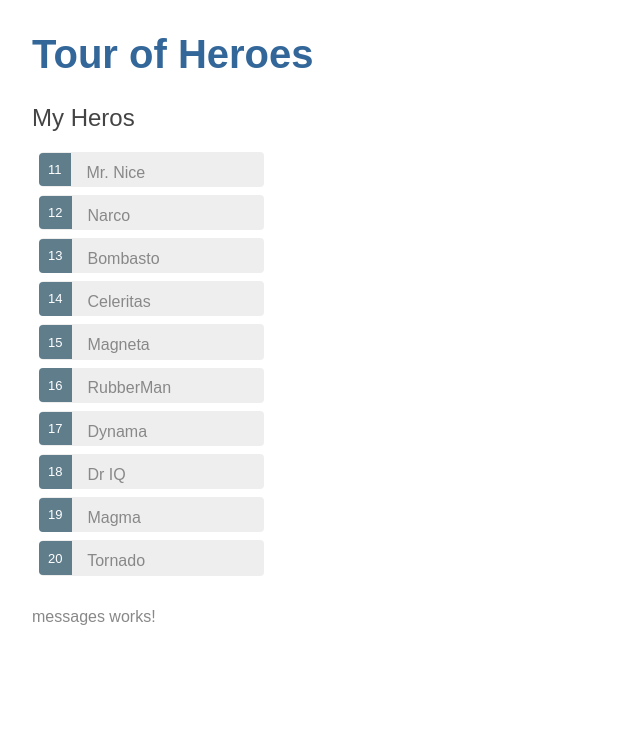
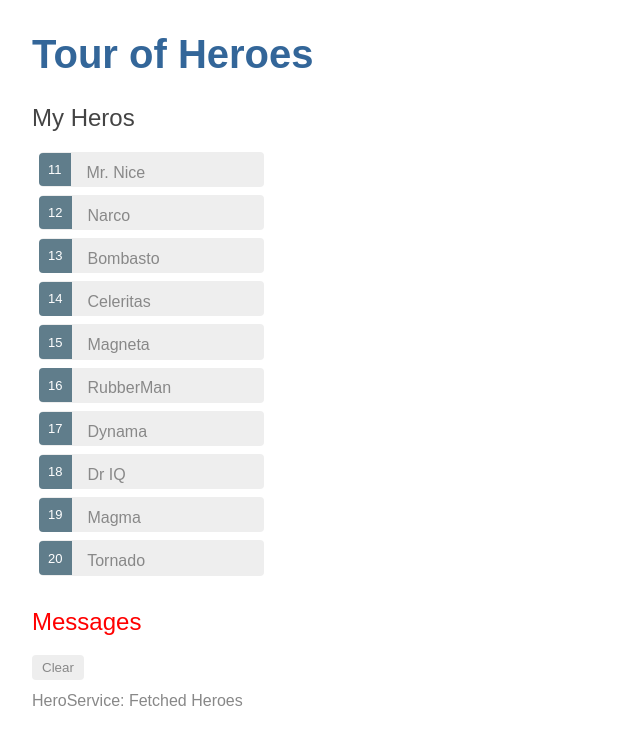
Before and after one commit to tony2tones/angular-tour-of-heroes, an Angular app: page /heroes in a window 1280 px wide. Shown: the top 744 px of the page, without its empty margins (0-640 px from the left). Built offline with nearby package versions, Linux system fonts and the light colour scheme.

Commit message:
add routing module and imports

```diff
--- a/src/app/app.module.ts
+++ b/src/app/app.module.ts
@@ -6,6 +6,7 @@
 import { HeroesComponent } from './heroes/heroes.component';
 import { HeroDetailComponent } from './hero-detail/hero-detail.component';
 import { MessagesComponent } from './messages/messages.component';
+import { AppRoutingModule } from './app-routing.module';
 
 @NgModule({
   declarations: [
@@ -16,7 +17,8 @@
   ],
   imports: [
     BrowserModule,
-    FormsModule
+    FormsModule,
+    AppRoutingModule
 
   ],
   providers: [],
--- a/src/app/messages/messages.component.css
+++ b/src/app/messages/messages.component.css
@@ -0,0 +1,35 @@
+/* MessagesComponent's private CSS styles */
+h2 {
+    color: red;
+    font-family: Arial, Helvetica, sans-serif;
+    font-weight: lighter;
+  }
+  body {
+    margin: 2em;
+  }
+  body, input[text], button {
+    color: crimson;
+    font-family: Cambria, Georgia;
+  }
+
+  button.clear {
+    font-family: Arial;
+    background-color: #eee;
+    border: none;
+    padding: 5px 10px;
+    border-radius: 4px;
+    cursor: pointer;
+    cursor: hand;
+  }
+  button:hover {
+    background-color: #cfd8dc;
+  }
+  button:disabled {
+    background-color: #eee;
+    color: #aaa;
+    cursor: auto;
+  }
+  button.clear {
+    color: #888;
+    margin-bottom: 12px;
+  }
--- a/src/app/messages/messages.component.html
+++ b/src/app/messages/messages.component.html
@@ -1,3 +1,7 @@
-<p>
-  messages works!
-</p>
+<div *ngIf="messageService.messages.length">
+  <h2>Messages</h2>
+  <button class="clear" (click)="messageService.clear()">Clear</button>
+  <div *ngFor="let message of messageService.messages">
+    {{ message }}
+  </div>
+</div>
--- a/src/app/messages/messages.component.ts
+++ b/src/app/messages/messages.component.ts
@@ -1,4 +1,5 @@
 import { Component, OnInit } from '@angular/core';
+import { MessageService } from '../services/message.service';
 
 @Component({
   selector: 'app-messages',
@@ -7,7 +8,7 @@
 })
 export class MessagesComponent implements OnInit {
 
-  constructor() { }
+  constructor(public messageService: MessageService) { }
 
   ngOnInit() {
   }
--- a/src/app/services/hero.service.ts
+++ b/src/app/services/hero.service.ts
@@ -1,15 +1,18 @@
 import { Injectable } from "@angular/core";
-import { Observable, of } from 'rxjs';
+import { Observable, of } from "rxjs";
 
 import { Hero } from "../hero";
 import { HEROES } from "../mock-heroes";
+import { MessageService } from "../services/message.service";
 
 @Injectable({
   providedIn: "root"
 })
 export class HeroService {
+  constructor(private messageService: MessageService) {}
 
   getHeroes(): Observable<Hero[]> {
+    this.messageService.add('HeroService: Fetched Heroes');
     return of(HEROES);
-   }
+  }
 }
```
Also changed, not shown: src/app/app-routing.module.ts (added, +10 -0 lines).
